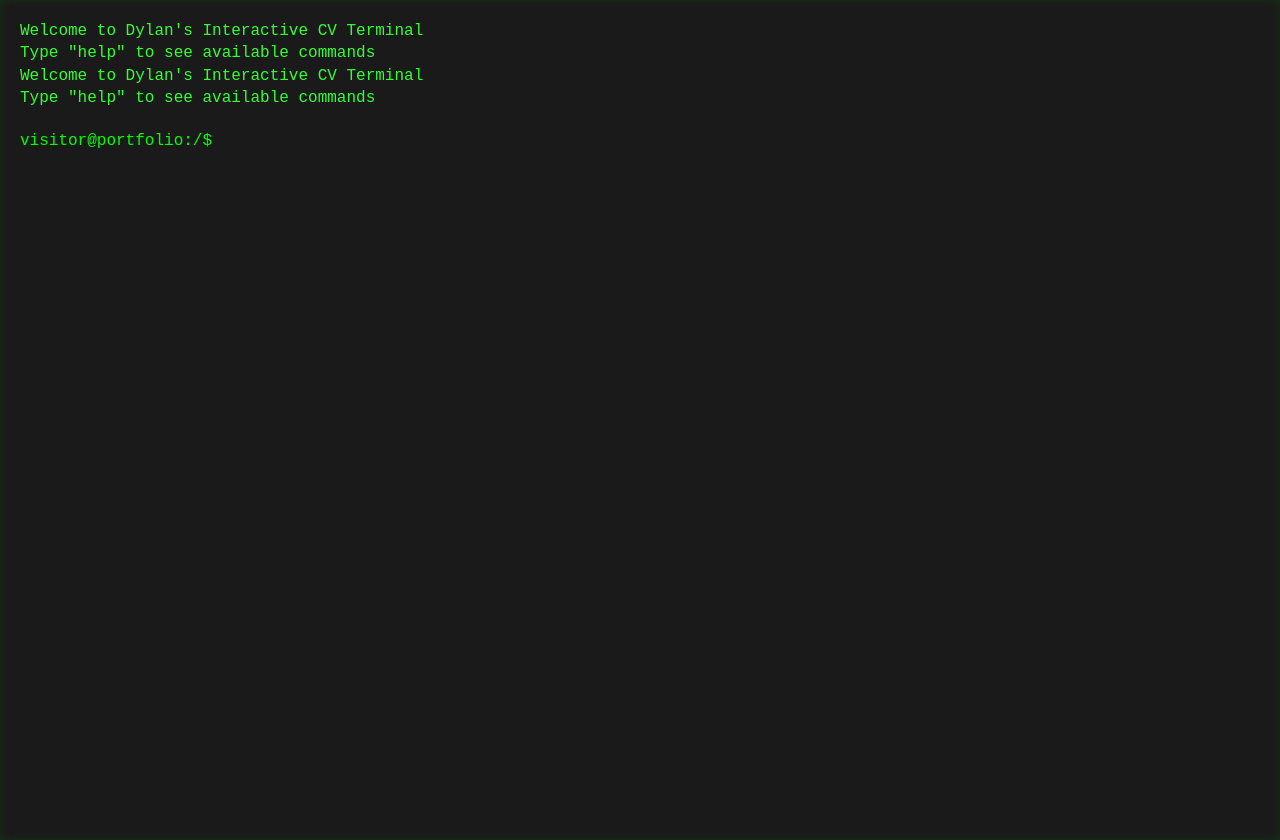
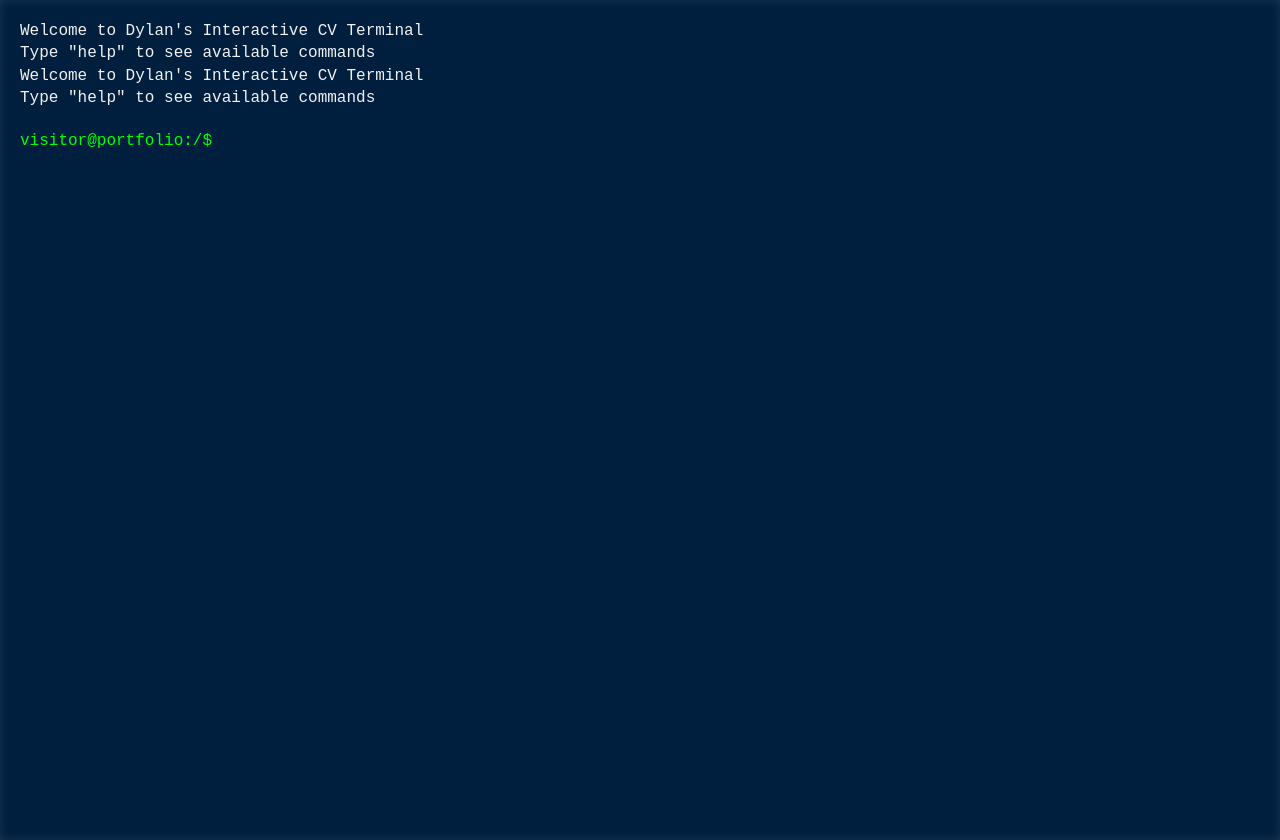
Before and after one commit to dylanbforde/Personal_CV_Website, a React (Vite) app: page / in a window 1280 px wide. Built offline with nearby package versions, Linux system fonts and the light colour scheme.

Commit message:
User checkpoint: Update App.css styling: improved color scheme and box shadow

```diff
--- a/src/App.css
+++ b/src/App.css
@@ -1,20 +1,19 @@
-
 body {
   margin: 0;
-  background: #1a1a1a;
+  background: #001f3f; /* Dark blue background */
   font-family: 'Courier New', monospace;
-  color: #33ff33;
+  color: #f1f1f1; /* Light grey text */
 }
 
 .terminal {
   padding: 20px;
   min-height: 100vh;
-  background: #1a1a1a;
-  color: #33ff33;
+  background: #001f3f; /* Dark blue background */
+  color: #f1f1f1; /* Light grey text */
   font-family: 'Courier New', monospace;
   font-size: 16px;
   line-height: 1.4;
-  box-shadow: inset 0 0 10px rgba(0, 255, 0, 0.1);
+  box-shadow: inset 0 0 10px rgba(255, 255, 255, 0.1);
 }
 
 .output {
@@ -32,14 +31,14 @@ form {
 }
 
 .prompt {
-  color: #0f0;
+  color: #00ff00; /* Bright green for the prompt */
 }
 
 input {
   flex: 1;
   background: transparent;
   border: none;
-  color: #0f0;
+  color: #f1f1f1; /* Light grey text for input */
   font-family: 'Courier New', monospace;
   font-size: 16px;
   outline: none;
```
